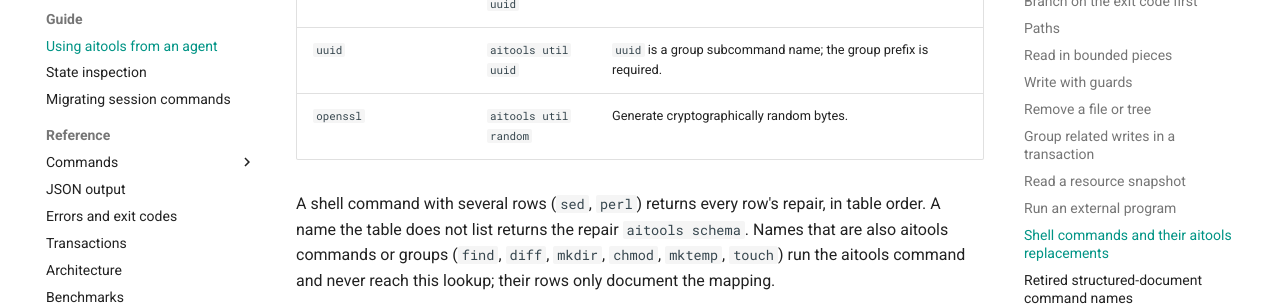
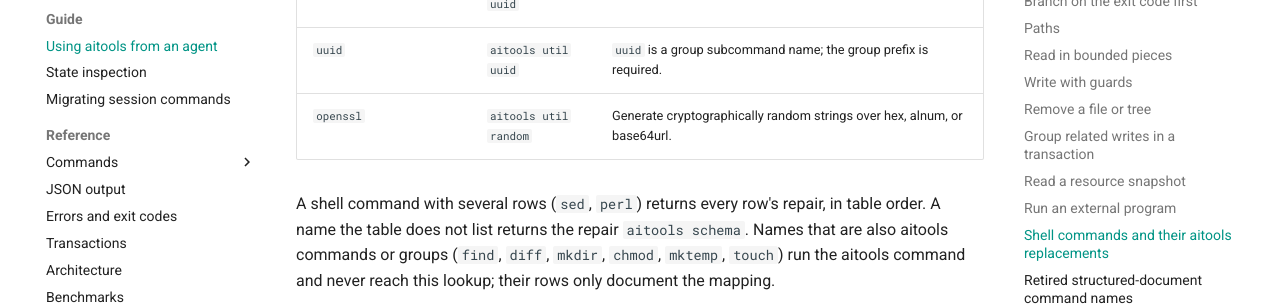
Before and after one commit to nerima-lisp/aitools, an MkDocs documentation site: the page built from docs/src/guide/agents.md, in a window 1280 px wide and 900 px high, scrolled down 9493 px. Shown: the part 152-458 px from the top of the window. Built offline with MkDocs 1.6.1 and Material for MkDocs 9.7.7, drawn with Linux system fonts in a browser that asks for light colours; comment, search, counter and statistics services are not loaded.

Commit message:
docs(util): describe random string recovery
Align the generated agents guide with the reference: aitools util random
produces cryptographic strings over the supported encodings, not raw bytes.

```diff
--- a/docs/src/guide/agents.md
+++ b/docs/src/guide/agents.md
@@ -374,7 +374,7 @@ with `repairs` naming the aitools command to use instead:
 | `bc`, `expr` | `aitools util calc` | Evaluate an arithmetic expression. |
 | `uuidgen` | `aitools util uuid` | Generate a UUID. |
 | `uuid` | `aitools util uuid` | `uuid` is a group subcommand name; the group prefix is required. |
-| `openssl` | `aitools util random` | Generate cryptographically random bytes. |
+| `openssl` | `aitools util random` | Generate cryptographically random strings over hex, alnum, or base64url. |
 <!-- END GENERATED: correspondence -->
 
 A shell command with several rows (`sed`, `perl`) returns every row's repair,
```
Also changed, not shown: 1 other file.
